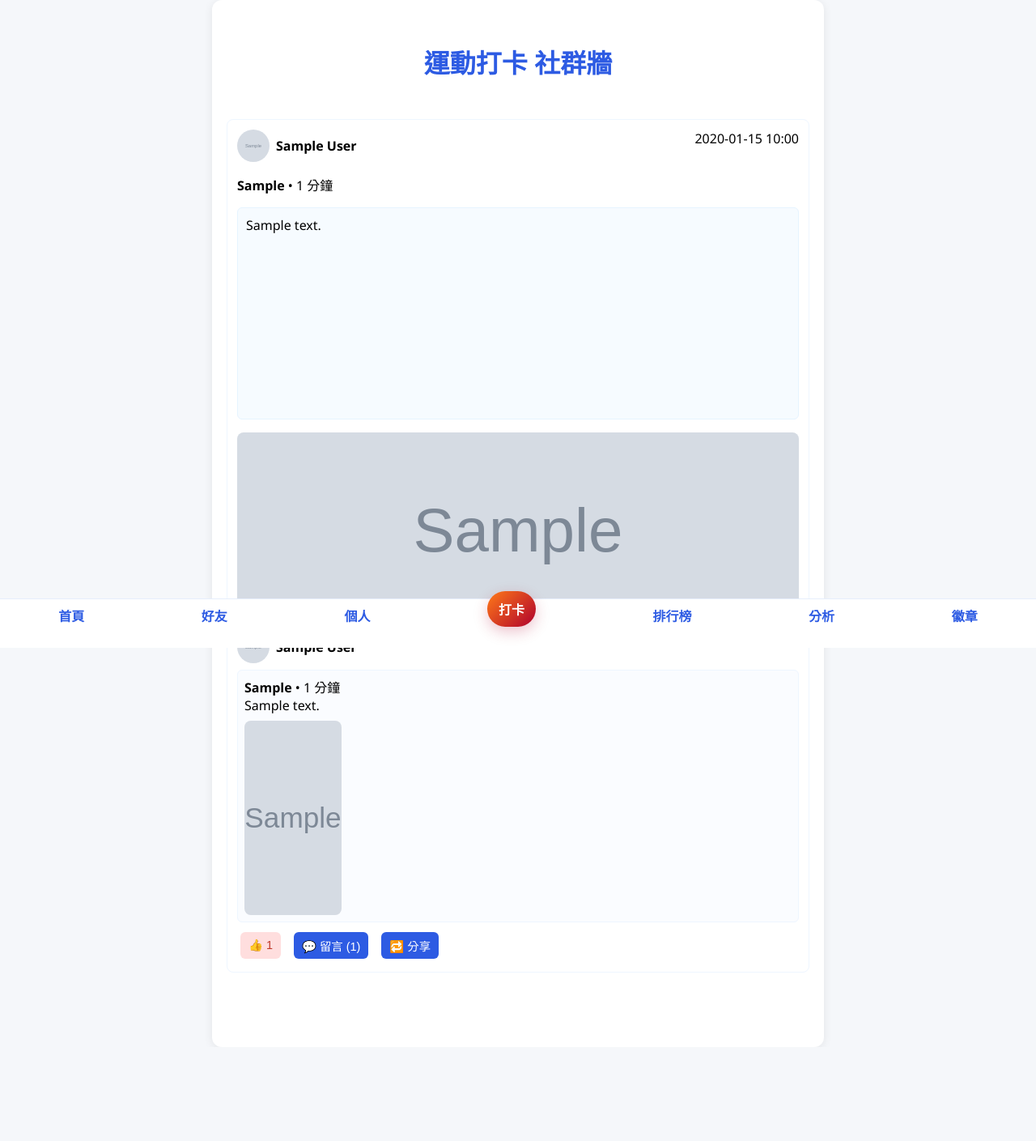
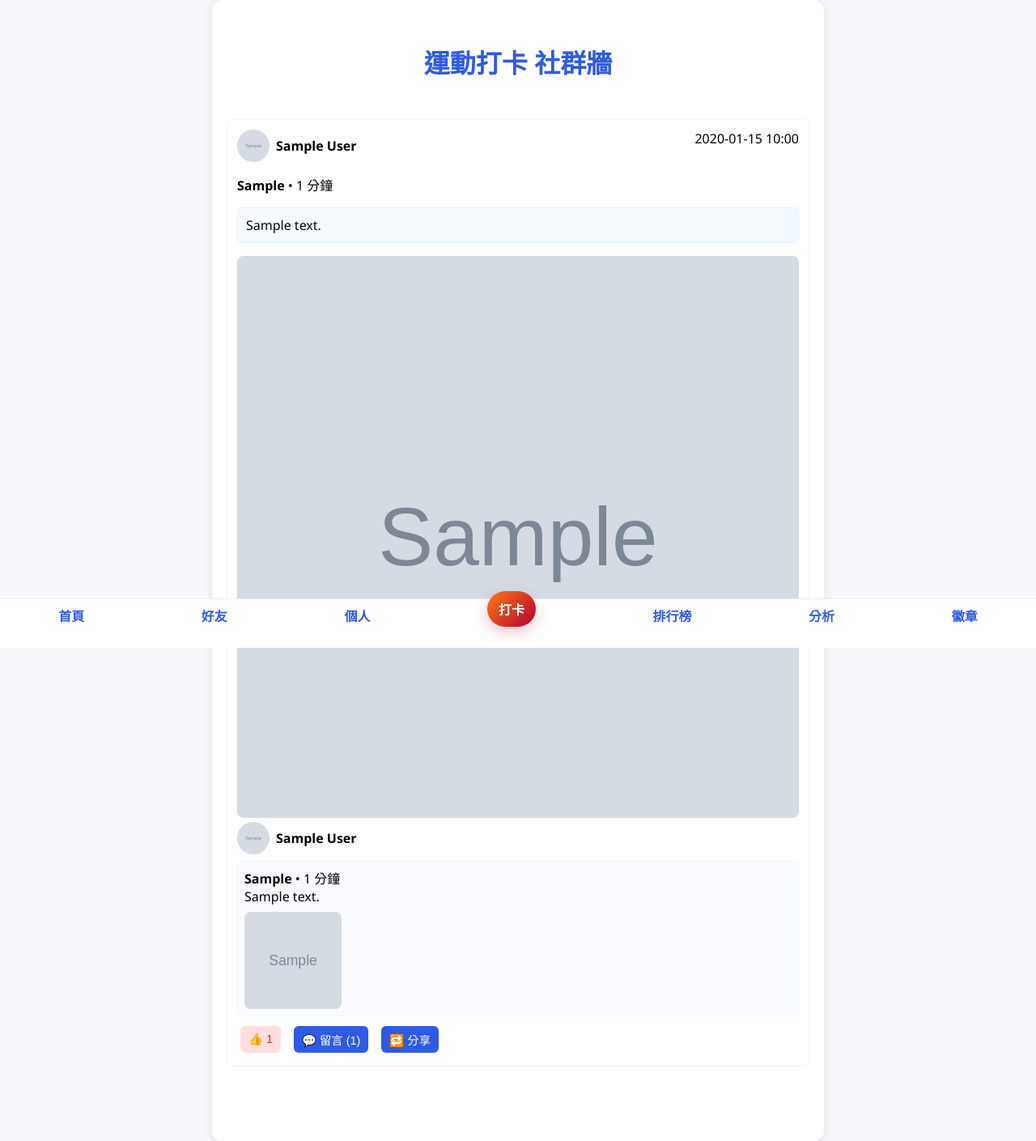
Before and after one commit to jimmy0904229-collab/health-streak-app, a Flask app: page / in a window 1280 px wide. Shown: the whole page at 81% size. Before the commit the page ends 1184 px from the top, so only its background shows below. Run offline with Flask 3, Linux system fonts and the light colour scheme; a user stored in the database is signed in; tables that the repository leaves empty hold one stand-in row (values such as "Sample post"); grey boxes marked "Sample" are stand-in pictures.

Commit message:
styles: make post images square and restore message auto-height

```diff
--- a/static/style.css
+++ b/static/style.css
@@ -111,8 +111,8 @@ button[type="submit"] {
 .feed { margin-top: 18px; }
 .post { border: 1px solid #eef6ff; padding: 12px; border-radius: 8px; margin-bottom: 12px; background: #fff; }
 .post-header { display:flex; justify-content:space-between; margin-bottom:8px; }
-.post-image { width:100%; height:240px; object-fit:cover; border-radius:8px; margin-top:8px; }
-.post-message { margin:8px 0; background:#f6fbff; padding:10px; border-radius:6px; border:1px solid #e6f4ff; min-height:240px; }
+.post-image { width:100%; aspect-ratio: 1/1; object-fit:cover; border-radius:8px; margin-top:8px; }
+.post-message { margin:8px 0; background:#f6fbff; padding:10px; border-radius:6px; border:1px solid #e6f4ff; }
 .post-actions { margin-top:8px; display:flex; gap:8px; }
 .small { padding:6px 10px; font-size:0.9em; }
 .comments { margin-top:10px; border-top:1px dashed #eef6ff; padding-top:8px; }
@@ -175,7 +175,7 @@ button[type="submit"] {
 /* Make post images consistent size and match post message height */
 .post-image {
     width: 100%;
-    height: 240px;
+    aspect-ratio: 1/1;
     object-fit: cover;
     border-radius: 8px;
 }
```
